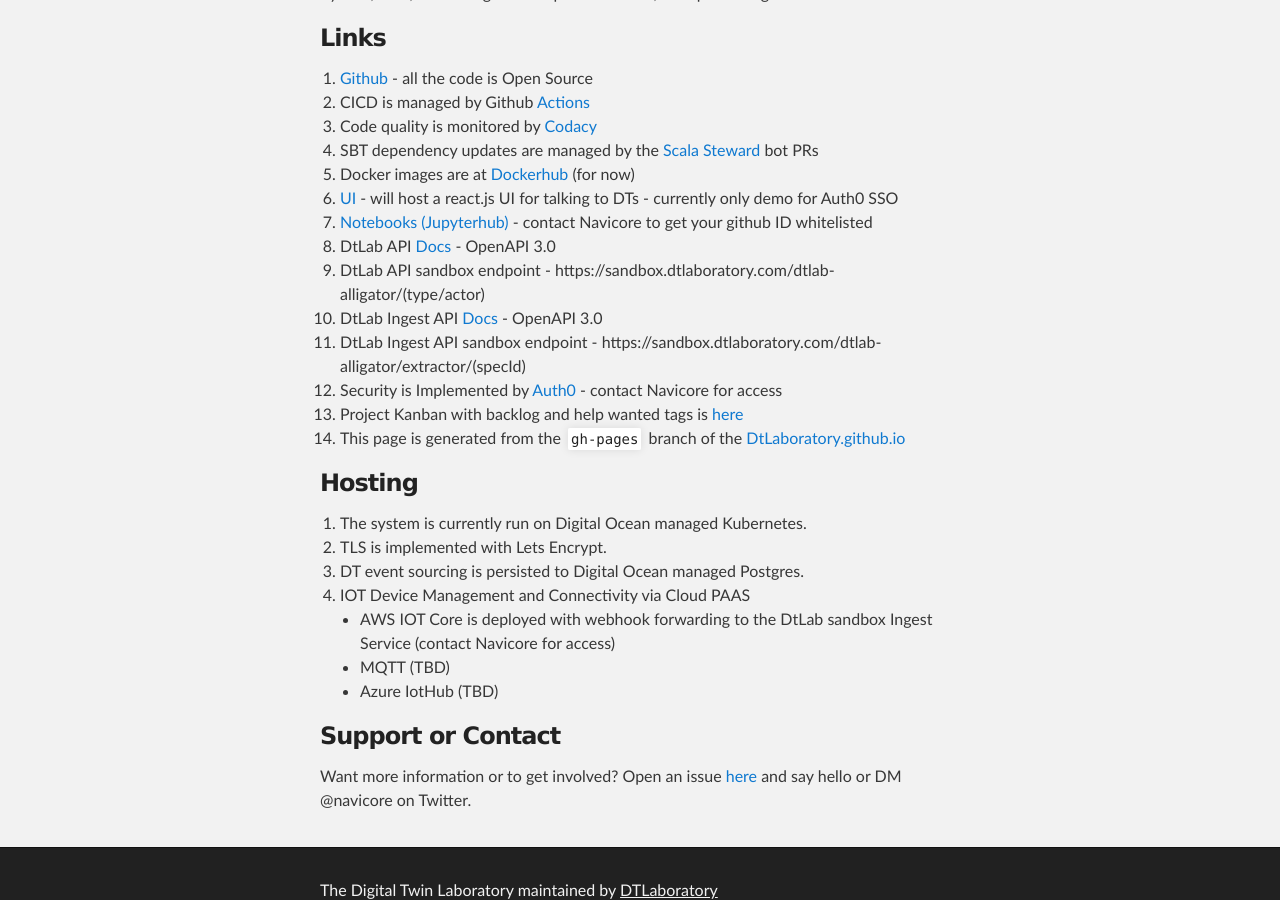
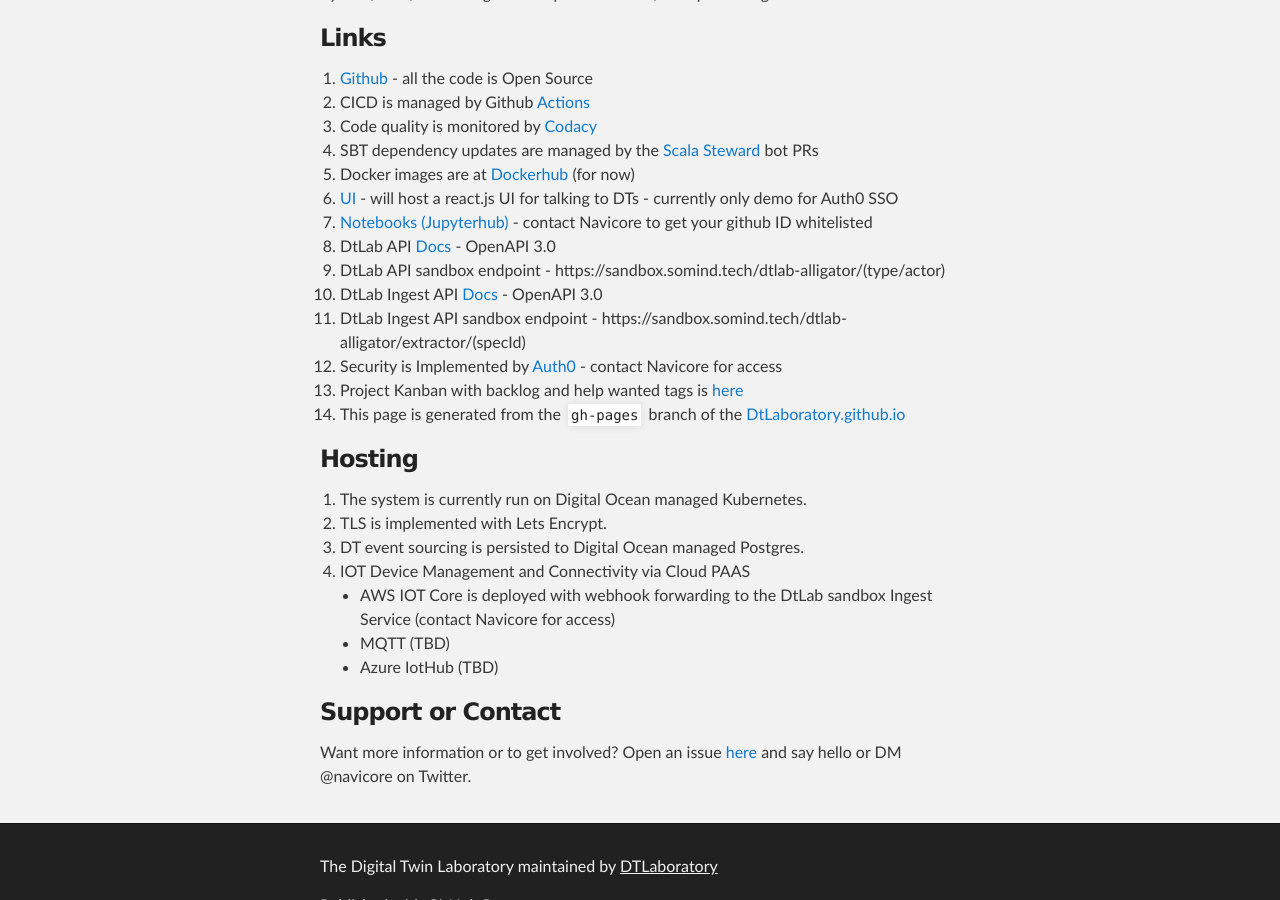
Before and after one commit to DTLaboratory/dtlaboratory.github.io, a Jekyll site: the page built from index.md, in a window 1280 px wide and 900 px high, scrolled down 4318 px. Built offline with Jekyll 4.4.1, drawn with Linux system fonts in a browser that asks for light colours; our own code applies the rules of GitHub Pages for plain Markdown files; some of the changed lines change nothing that is shown.

Commit message:
notebook

```diff
--- a/index.md
+++ b/index.md
@@ -149,9 +149,9 @@
 1. [UI](https://sandbox.dtlaboratory.com) - will host a react.js UI for talking to DTs - currently only demo for Auth0 SSO
 1. [Notebooks (Jupyterhub)](https://notebook.somind.tech) - contact Navicore to get your github ID whitelisted
 1. DtLab API [Docs](https://somind.tech/dtlab-alligator/doc/dtlab/) - OpenAPI 3.0
-1. DtLab API sandbox endpoint - https://sandbox.dtlaboratory.com/dtlab-alligator/(type/actor)
+1. DtLab API sandbox endpoint - https://sandbox.somind.tech/dtlab-alligator/(type/actor)
 1. DtLab Ingest API [Docs](https://somind.tech/dtlab-alligator/doc/dtlab-ingest/) - OpenAPI 3.0
-1. DtLab Ingest API sandbox endpoint - https://sandbox.dtlaboratory.com/dtlab-alligator/extractor/(specId)
+1. DtLab Ingest API sandbox endpoint - https://sandbox.somind.tech/dtlab-alligator/extractor/(specId)
 1. Security is Implemented by [Auth0](https://manage.auth0.com/dashboard/us/navicore/) - contact Navicore for access
 1. Project Kanban with backlog and help wanted tags is [here](https://github.com/orgs/DtLaboratory/projects/1)
 1. This page is generated from the `gh-pages` branch of the [DtLaboratory.github.io](https://github.com/DtLaboratory/DtLaboratory.github.io/blob/gh-pages/index.md)
```
